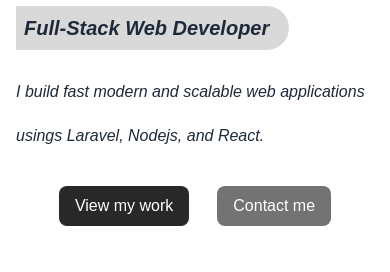
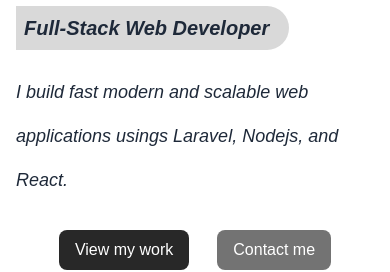
Before and after one commit to JoshTino/my-portfolio, a React (Vite) app: page / in a window 390 px wide. Shown: the part 582-854 px from the top of the page. Built offline with nearby package versions, Linux system fonts and the light colour scheme; a web font is replaced by a local one.

Commit message:
Fixed text size

```diff
--- a/components/hero.jsx
+++ b/components/hero.jsx
@@ -21,7 +21,7 @@ const Hero = () => {
           <h2 className="text-5xl w-fit font-inria font-bold italic md:text-5xl lg:text-6xl text-gray-800 mb-7">Hi there,</h2>
           <h2 className="text-3xl font-inria font-bold italic md:text-4xl lg:text-5xl  bg-lightred rounded-r-3xl w-fit p-2 pr-5 mb-5">I am Dangana Joshua</h2>
           <h2 className="text-xl font-inria font-bold italic md:text-2xl text-gray-800 bg-[#D9D9D9] rounded-r-3xl w-fit p-2 pr-5 mb-5">Full-Stack Web Developer</h2>
-          <p className="text-md font-inria leading-11 italic md:text-2xl text-gray-800 mb-7 lg:text-3xl">I build fast modern and scalable web applications usings Laravel, Nodejs, and React.</p>
+          <p className="text-lg font-inria leading-11 italic md:text-2xl text-gray-800 mb-7 lg:text-3xl">I build fast modern and scalable web applications usings Laravel, Nodejs, and React.</p>
           <div className="flex mb-17 justify-center md:justify-start">
             <motion.a
               whileHover={{ scale: 1.05 }}
```
